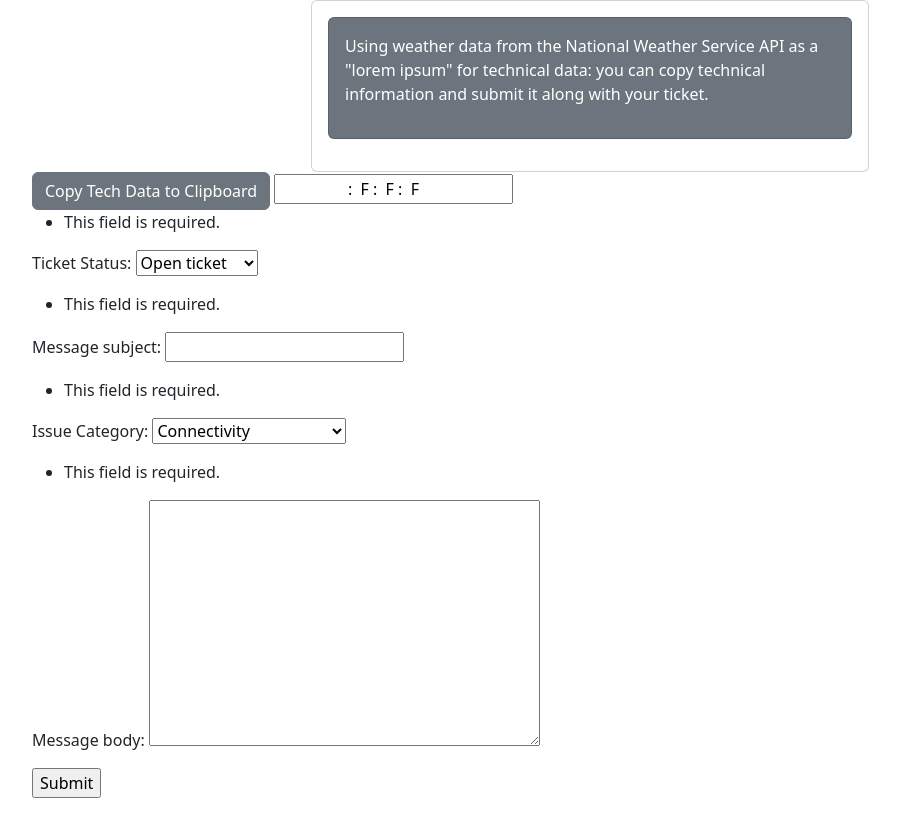
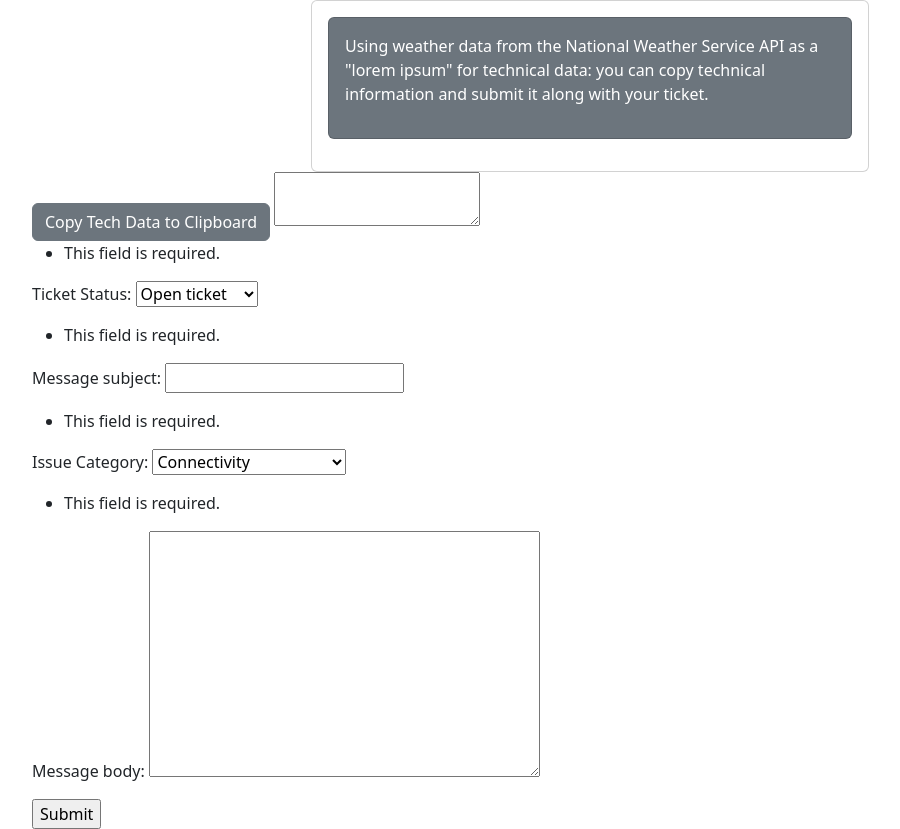
Before and after one commit to nsbennett/bug_tracker, a Django app: page /submit_ticket/ in a window 1280 px wide. Shown: the part 58-887 px from the top of the page, without its empty margins (50-950 px from the left). Before the commit the page ends 856 px from the top, so only its background shows below. Run offline with Django 4.2, Linux system fonts and the light colour scheme; the visitor is signed in with stand-in values (Sample User, id 1); data that the repository does not hold is empty; some libraries are stand-ins or nearby versions.

Commit message:
added API for added information for ticket

```diff
--- a/templates/submit_ticket.html
+++ b/templates/submit_ticket.html
@@ -9,7 +9,7 @@
   </div>
 </div>
   <button class="btn btn-secondary" onclick="CopyText()">Copy Tech Data to Clipboard</button>
-     <input style="text-align:center;" type="text-" value="{{ tech_info }}"id="yourtext">
+     <textarea style="text-align:center;" type="text-" value="{{ tech_info }}"id="yourtext"></textarea>
     <form method="POST">
       {% csrf_token %}
       {{ ticket_form.as_p }}
```
